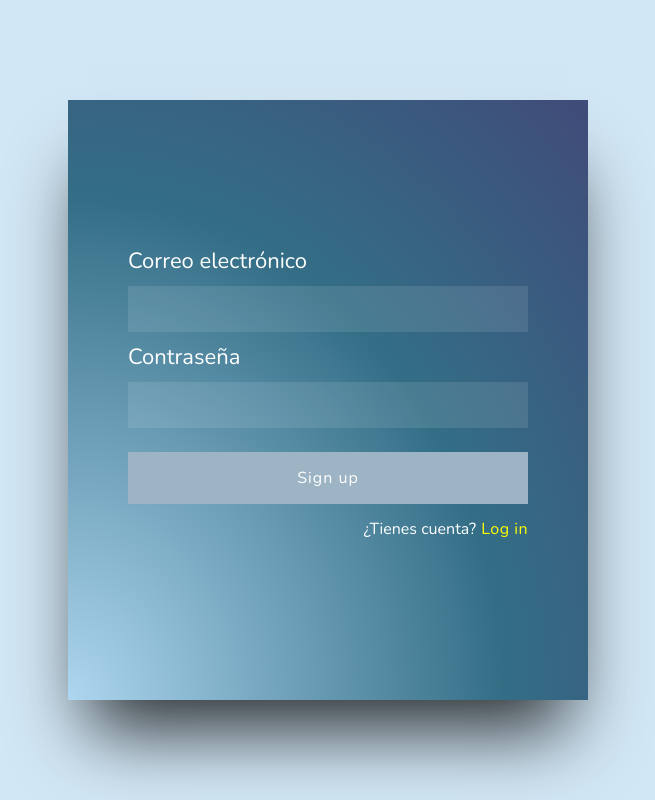
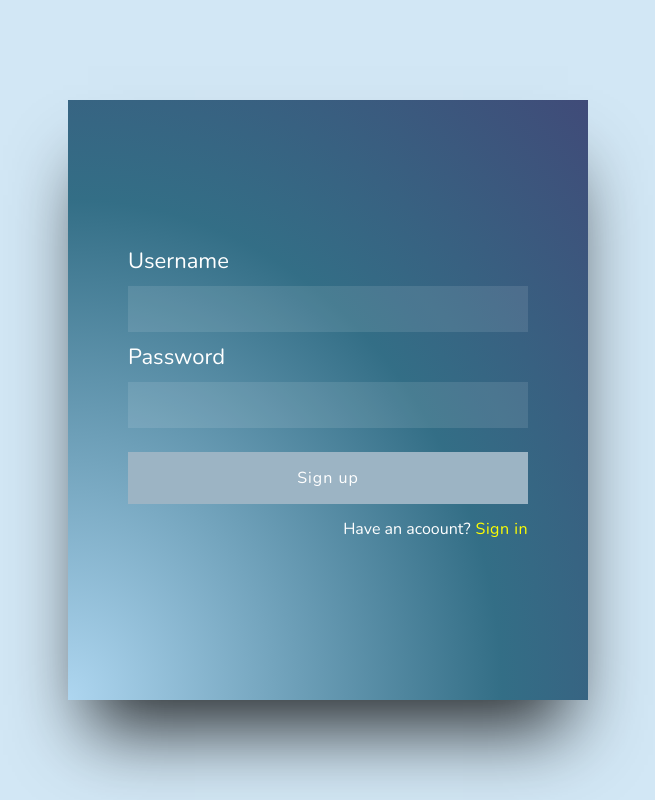
Before and after one commit to stephmartinezh/Agenda_ProyectoUX, a React (Create React App) app in the folder agenda/: page /signUp in a window 1280 px wide. Shown: the whole page, without its empty margins (312-967 px from the left). Built offline with nearby package versions, Linux system fonts and the light colour scheme; no server answers.

Commit message:
Firebase Funciona

```diff
--- a/agenda/src/App.js
+++ b/agenda/src/App.js
@@ -1,19 +1,20 @@
 import { fireEvent } from '@testing-library/react';
 import React, {useState, useEffect} from 'react';
 import Routes from './Routes';
-import fire from './componentes/fireb';
-import Login from './componentes/Login/Login'
-import './App.css'
+import PaginaInicio  from './componentes/PaginaInicio/paginaInicio';
+import Login from './componentes/Login/Login';
+import fire from './componentes/Fire/Fire';
+import './App.css';
 
 function App() {
-  const [user,setUser] = useState('');
-  const [email,setEmail] = useState('');
-  const [password,setPassword] = useState('');
-  const [emailError,setEmailError] = useState('');
-  const [passwordError,setPasswordError] = useState('');
-  const [hasAcount,setHasAcount] = useState(false);
+  const [user, setUser] = useState('');
+  const [email, setEmail] = useState('');
+  const [password, setPassword] = useState('');
+  const [emailError, setEmailError] = useState('');
+  const [passwordError, setPasswordError] = useState('');
+  const [hasAccount, setHasAccount] = useState(false);
 
-const clearInputs = () => {
+  const clearInputs = () =>{
     setEmail('');
     setPassword('');
   }
@@ -28,11 +29,11 @@ const clearErrors = () =>{
     fire
     .auth()
     .signInWithEmailAndPassword(email,password)
-        .catch((err) => {
-          switch (err.code){
+    .catch(err => {
+      switch(err.code){
         case "auth/invalid-email":
         case "auth/user-disabled":
-            case "auth/invalid-not-found":
+        case "auth/user-not-found":
           setEmailError(err.message);
           break;
         case "auth/wrong-password":
@@ -47,8 +48,8 @@ const clearErrors = () =>{
     fire
     .auth()
     .createUserWithEmailAndPassword(email,password)
-    .catch((err) => {
-      switch (err.code){
+    .catch(err => {
+      switch(err.code){
         case "auth/email-already-in-use":
         case "auth/invalid-email":
           setEmailError(err.message);
@@ -65,8 +66,8 @@ const clearErrors = () =>{
   };
 
   const authListener = () =>{
-    fire.auth().onAuthStateChanged(user =>{
-      if(user){
+    fire.auth().onAuthStateChanged((user) => {
+      if (user) {
         clearInputs();
         setUser(user);
       }else{
@@ -75,24 +76,31 @@ const clearErrors = () =>{
     });
   };
 
-  useEffect(() =>{
+  useEffect(() => {
     authListener();
-  },[]);
+  }, []);
 
 
   return (
-    <Routes
+    <div className="App">
+      {user ?(
+        <PaginaInicio
+        />
+      ) : (
+        <Login
           email={email}
           setEmail={setEmail}
           password={password}
           setPassword={setPassword}
           handleLogin={handleLogin}
           handleSignup={handleSignup}
-    hasAcount={hasAcount}
-    setHasAcount={setHasAcount}
+          hasAccount={hasAccount}
+          setHasAccount={setHasAccount}
           emailError={emailError}
           passwordError={passwordError}
         />
+      )}
+    </div>
   );
 }
 
--- a/agenda/src/Routes.js
+++ b/agenda/src/Routes.js
@@ -1,16 +1,14 @@
 import React from 'react';
 import {Switch, Route} from 'react-router-dom';
-import LoginContainer from './componentes/Containers/LoginContainer';
+import LoginContainer from './componentes/Login/Login';
 import Principal from './componentes/paginaPrincipal/paginaPrincipal';
 import Inicio from './componentes/PaginaInicio/paginaInicio';
-import SignUp from './componentes/SignUp/signup';
 const Routes = () => {
     return(
         <Switch>
             <Route exact path='/' component = {Principal}/>
             <Route path='/login' component={LoginContainer}/>
             <Route exact path='/inicio' component = {Inicio}/>
-            <Route exact path='/signUp' component = {SignUp}/>
         </Switch>
     );
 }
--- /dev/null
+++ b/agenda/src/componentes/Fire/Fire.js
@@ -0,0 +1,16 @@
+import firebase from 'firebase'
+
+var firebaseConfig = {
+    apiKey: "AIzaSyAfadRsjferpKifMUdOE0BWlrMHEjrzwh0",
+    authDomain: "testproyecto-2c518.firebaseapp.com",
+    databaseURL: "https://testproyecto-2c518.firebaseio.com",
+    projectId: "testproyecto-2c518",
+    storageBucket: "testproyecto-2c518.appspot.com",
+    messagingSenderId: "799815734692",
+    appId: "1:799815734692:web:6ef93f95bf37e58f7a1d31",
+    measurementId: "G-K1VZYQRLLY"
+  };
+
+  const fire = firebase.initializeApp(firebaseConfig);
+
+  export default fire;
--- a/agenda/src/componentes/Login/Login.js
+++ b/agenda/src/componentes/Login/Login.js
@@ -1,9 +1,8 @@
-import React, {useState} from 'react';
-import 'firebase/auth';
-import fire from '../fireb';
+import React from 'react';
 
-const Login = (props) =>{
-    const{
+const Login = (props) => {
+
+    const {
         email,
         setEmail,
         password,
@@ -13,48 +12,51 @@ const Login = (props) =>{
         hasAccount,
         setHasAccount,
         emailError,
-        passwordError,
-    } = useState('');
+        passwordError
+    } = props;
 
-const[email2, setEmail2] = useState('');
-const[password2, setPassword2] = useState('');
     return (
         <section className="login">
             <div className="loginContainer">
-                <label>Usuario</label>
+                <label>Username</label>
                 <input
                 type="text"
                 autoFocus
                 required
-                    value={email2}
-                    onChange={(e)=> setEmail2(e.target.value)}
+                value={email}
+                onChange={(e) => setEmail(e.target.value)}
                 />
                 <p className="errorMsg">{emailError}</p>
-                <label>Contraseña</label>
+                <label>Password</label>
                 <input
                 type="password"
                 required
-                    value={password2}
-                    onChange= {(e) => setPassword2(e.target.value)}
+                value={password}
+                onChange={(e) => setPassword(e.target.value)}
                 />
                 <p className="errorMsg">{passwordError}</p>
                 <div className="btnContainer">
-                    {hasAccount ?(
+                    {hasAccount ? (
                         <>
-                    <button onClick={handleSignup}>Sign in </button>
-                    <p>¿Aún no tienes cuenta?<span>Registrarse</span></p>
+                            <button onClick={handleLogin}>Sign in</button>
+                            <p>
+                                Dont have and account?
+                                <span onClick={() => setHasAccount(!hasAccount)}>Sign up</span>
+                            </p>
                         </>
-                    ): (
+                    ) : (
                         <>
-                    <button onClick={handleLogin}>Log in</button>
-                    <p>¿Tienes cuenta?<span>Sign up </span> </p>
+                            <button onClick={handleSignup}>Sign up</button>
+                            <p>
+                                Have an acoount?
+                                <span onClick={() => setHasAccount(!hasAccount)}>Sign in</span>
+                                </p>
                         </>
                     )}
                 </div>
-
             </div>
         </section>
-    );
+    )
 };
 
 export default Login;
--- a/agenda/src/componentes/SignUp/signup.js
+++ /dev/null
@@ -1,60 +0,0 @@
-import React, {useState, Link} from 'react';
-import 'firebase/auth';
-
-const SignUp = (props) =>{
-    const{
-        email,
-        setEmail,
-        password,
-        setPassword,
-        handleLogin,
-        handleSignup,
-        hasAccount,
-        setHasAccount,
-        emailError,
-        passwordError,
-    } = useState('');
-
-    const[email2, setEmail2] = useState('');
-    const[password2, setPassword2] = useState('');
-
-    return (
-        <section className="login">
-            <div className="loginContainer">
-                <label>Correo electrónico</label>
-                <input
-                    type="text"
-                    autoFocus
-                    required
-                    value={email2}
-                    onChange={(e)=> setEmail2(e.target.value)}
-                />
-                <p className="errorMsg">{emailError}</p>
-                <label>Contraseña</label>
-                <input
-                    type="password"
-                    required
-                    value={password2}
-                    onChange= {(e) => setPassword2(e.target.value)}
-                />
-                <p className="errorMsg">{passwordError}</p>
-                <div className="btnContainer">
-                    {hasAccount ?(
-                    <>
-                    <button onClick={handleLogin}>Sign in </button>
-                    <p>¿Tienes cuenta?<span>Log in</span></p>
-                    </>
-                    ): (
-                    <>
-                    <button onClick={handleSignup}>Sign up</button>
-                    <p>¿Tienes cuenta?<span>Log in </span> </p>
-                    </>
-                    )}
-                </div>
-
-            </div>
-        </section>
-    );
-};
-
-export default SignUp;
--- a/agenda/src/componentes/fireb.js
+++ /dev/null
@@ -1,17 +0,0 @@
-import firebase from 'firebase';
-
-var firebaseConfig = {
-    apiKey: "AIzaSyCC3L1tjlMWR2rtpr-OVjeutpyO-5or_oQ",
-    authDomain: "agrendaproyect.firebaseapp.com",
-    databaseURL: "https://agrendaproyect.firebaseio.com",
-    projectId: "agrendaproyect",
-    storageBucket: "agrendaproyect.appspot.com",
-    messagingSenderId: "90801576170",
-    appId: "1:90801576170:web:76b845d68b27d7ba449f93",
-    measurementId: "G-17DR61525J"
-  };
-  // Initialize Firebase
-  const fire = firebase.initializeApp(firebaseConfig);
-  firebase.analytics();
-  export const auth = firebase.auth();
-  export default fire;
```
Also changed, not shown: agenda/src/componentes/fire.js (deleted, +0 -16 lines), agenda/src/App.css (line endings or trailing spaces), 2 other files (tests, documents, lock files or other folders). Lines whose indentation alone changed are shown as unchanged.
